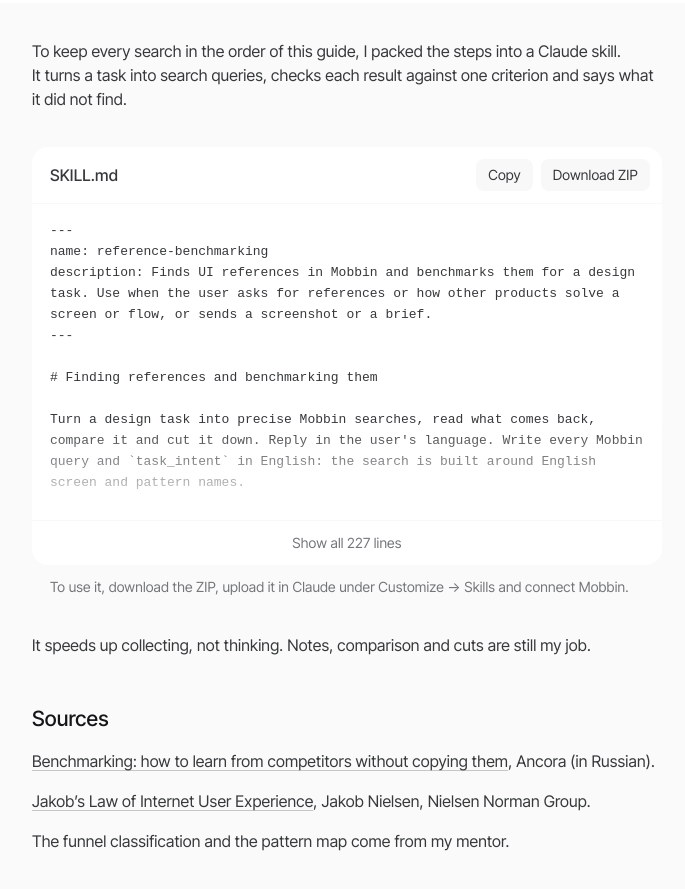
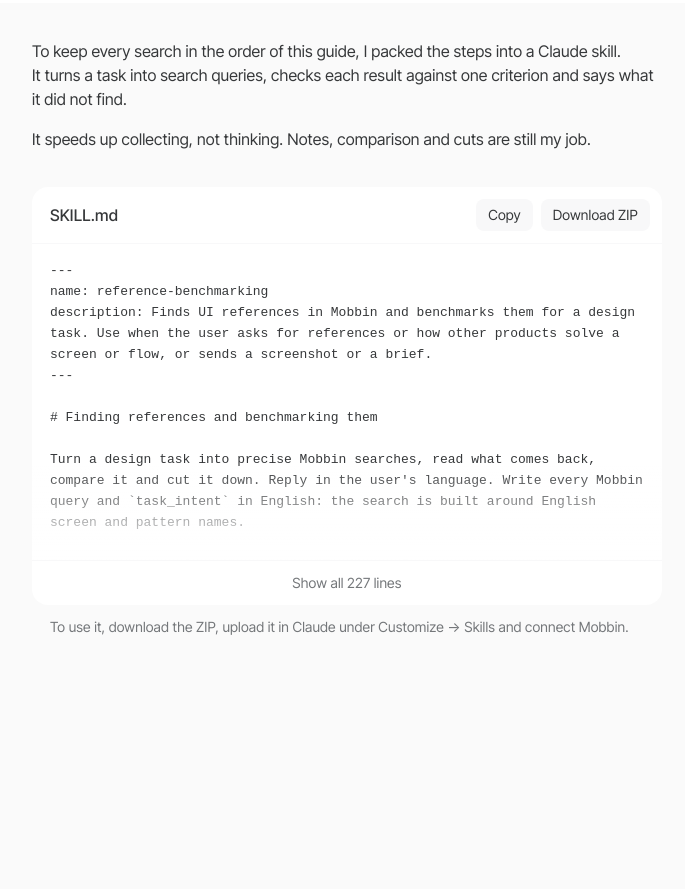
Before and after one commit to ArtemBozhDesigner/portfolio, a plain HTML site: page writing/references-and-benchmarks.html in a window 1280 px wide. Shown: the part 6080-6969 px from the top of the page, without its empty margins (329-1014 px from the left). After the commit the page ends 6813 px from the top, so only its background shows below. Drawn offline with Linux system fonts and the light colour scheme.

Commit message:
Article: drop the Sources block, move the closing line above the skill
Co-Authored-By: Claude Fable 5.2 <noreply@anthropic.com>
Claude-Session: https://claude.ai/code/session_017dvWpVA7avpH9S7WdDGucL

```diff
--- a/writing/references-and-benchmarks.html
+++ b/writing/references-and-benchmarks.html
@@ -27,7 +27,6 @@
       --text-funnel-alt: #818487;
       --accent: #4379d3;
       --dot: #d1d2d3;
-      --link-line: #c4c6c8;
 
       /* Type */
       --font-body: "Inter Tight", "Inter", system-ui, -apple-system, "Segoe UI", Roboto, sans-serif;
@@ -154,13 +153,6 @@
     }
     .text p { text-wrap: pretty; }
     .text p + p { margin-top: 16px; }
-    .text p a {
-      text-decoration: underline;
-      text-decoration-color: var(--link-line);
-      text-decoration-thickness: 1px;
-      text-underline-offset: 3px;
-      transition: text-decoration-color .15s;
-    }
 
     /* ============ Funnel slider ============
        Each slide is drawn on a 846 x 710 stage. --u is one stage pixel:
@@ -515,7 +507,6 @@
     @media (hover: hover) {
       .back:hover,
       .toc a:hover { color: var(--text-strong); }
-      .text p a:hover { text-decoration-color: currentColor; }
       .slider-btn:hover { background: rgba(0, 0, 0, 0.1); }
       .row-head:hover .row-toggle { background: var(--bg-page); }
       .row-link:hover { text-decoration: underline; text-underline-offset: 3px; }
@@ -1319,6 +1310,7 @@
 
         <div class="text">
           <p>To&nbsp;keep every search in&nbsp;the&nbsp;order of&nbsp;this guide, I&nbsp;packed the&nbsp;steps into a&nbsp;Claude skill. It&nbsp;turns a&nbsp;task into search queries, checks each result against one criterion and&nbsp;says what it&nbsp;did not&nbsp;find.</p>
+          <p>It&nbsp;speeds up&nbsp;collecting, not thinking. Notes, comparison and&nbsp;cuts are still my&nbsp;job.</p>
         </div>
 
         <div class="skill-group">
@@ -1608,19 +1600,6 @@ This applies at any scale.
           })();
         </script>
 
-        <div class="text">
-          <p>It&nbsp;speeds up&nbsp;collecting, not thinking. Notes, comparison and&nbsp;cuts are still my&nbsp;job.</p>
-        </div>
-      </section>
-
-      <!-- ===== Sources ===== -->
-      <section id="sources">
-        <div class="text">
-          <h2>Sources</h2>
-          <p><a href="https://dsgners.ru/ancora/34932-benchmarking-kak-uchitsya-u-konkurentov-ne-kopiruya-ih">Benchmarking: how to&nbsp;learn from competitors without copying them</a>, Ancora (in&nbsp;Russian).</p>
-          <p><a href="https://www.nngroup.com/videos/jakobs-law-internet-ux/">Jakob’s Law of&nbsp;Internet User Experience</a>, Jakob Nielsen, Nielsen Norman&nbsp;Group.</p>
-          <p>The&nbsp;funnel classification and&nbsp;the&nbsp;pattern map come from my&nbsp;mentor.</p>
-        </div>
       </section>
 
     </main>
```
